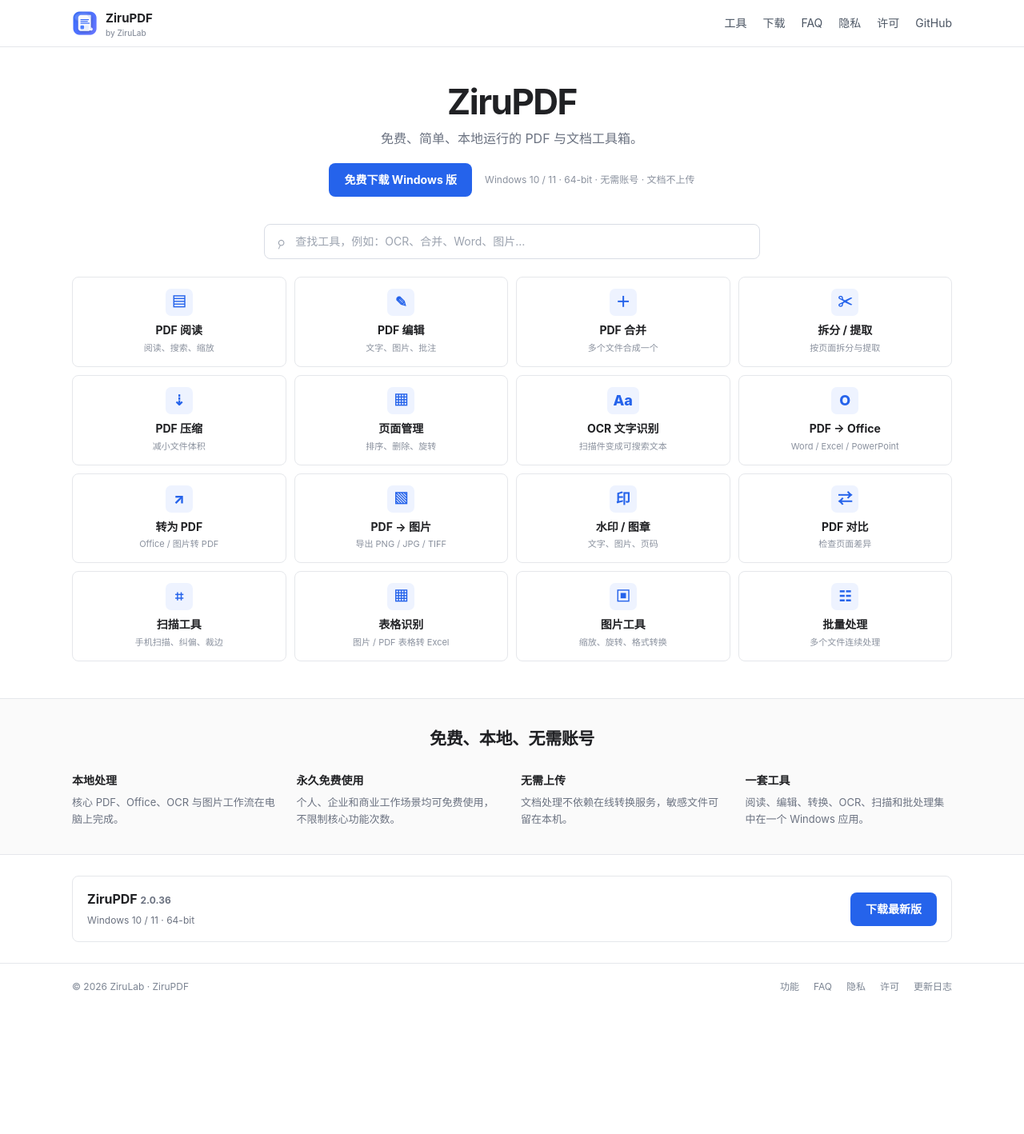
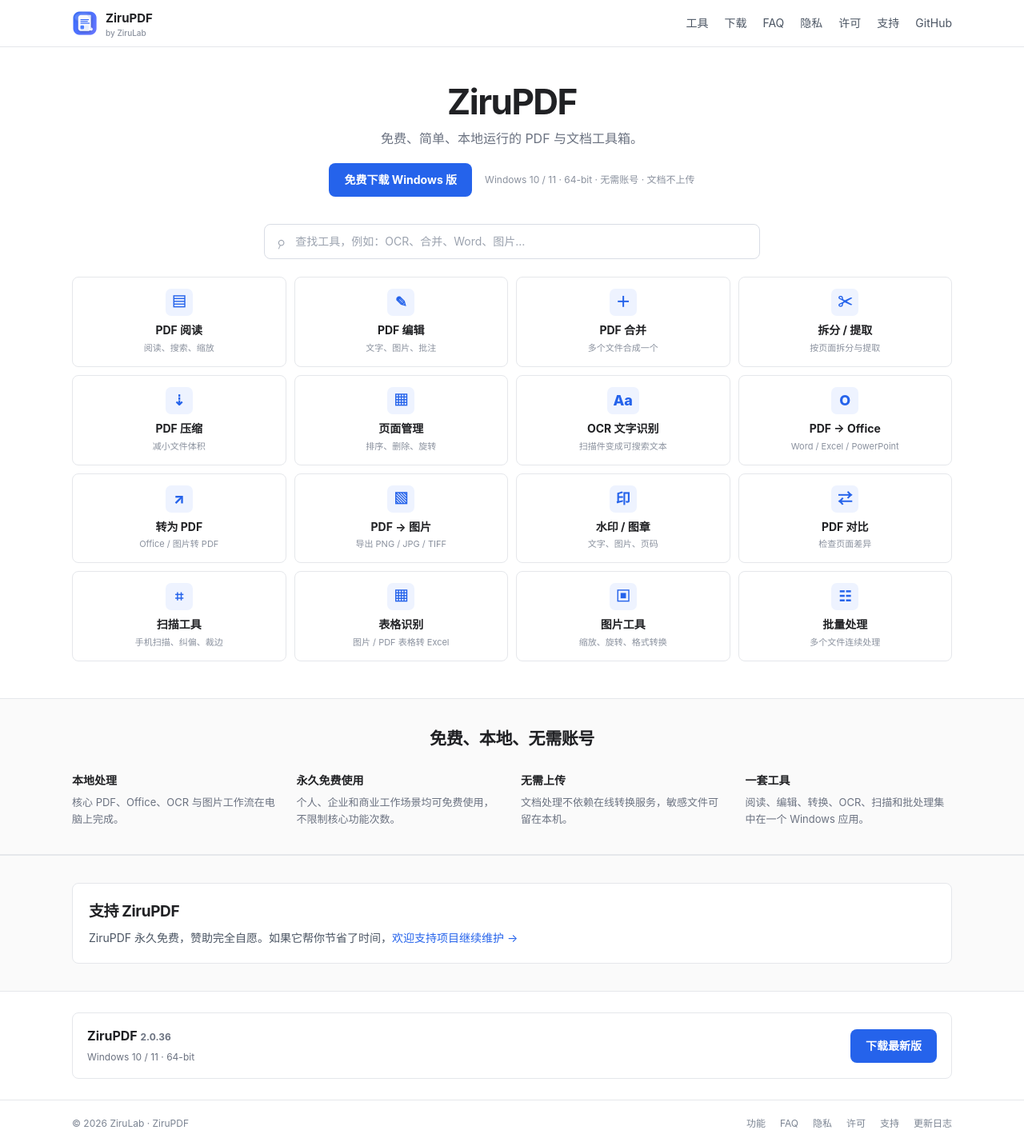
Before and after one commit to sugkp112/ZiruPDF, a plain HTML site: page index.html in a window 1280 px wide. Shown: the whole page at 80% size. Before the commit the page ends 1270 px from the top, so only its background shows below. Drawn offline with Linux system fonts and the light colour scheme.

Commit message:
ZiruPDF_Website_2.0.36_Sponsor

```diff
--- a/index.html
+++ b/index.html
@@ -1,5 +1,5 @@
 <!doctype html><html lang="zh-CN"><head><meta charset="utf-8"><meta name="viewport" content="width=device-width,initial-scale=1"><meta name="description" content="ZiruPDF：免费、本地处理的 Windows PDF 与文档工具箱。支持 PDF 阅读、编辑、页面管理、OCR、Office 转换、扫描与批处理。"><meta name="theme-color" content="#ffffff"><title>ZiruPDF — 免费本地 PDF 与文档工具箱</title><link rel="icon" href="assets/img/logo.png"><link rel="stylesheet" href="assets/css/site.css?v=2.0.36"></head><body>
-<nav class="nav"><div class="wrap nav-in"><a class="brand" href="./"><img src="assets/img/logo.png" alt="ZiruPDF"><div>ZiruPDF<small>by ZiruLab</small></div></a><button class="menu-toggle" data-menu-toggle>菜单</button><div class="nav-links" data-mobile-menu><a href="#tools">工具</a><a href="download.html">下载</a><a href="faq.html">FAQ</a><a href="privacy.html">隐私</a><a href="license.html">许可</a><a data-release-url href="#">GitHub</a></div></div></nav>
+<nav class="nav"><div class="wrap nav-in"><a class="brand" href="./"><img src="assets/img/logo.png" alt="ZiruPDF"><div>ZiruPDF<small>by ZiruLab</small></div></a><button class="menu-toggle" data-menu-toggle>菜单</button><div class="nav-links" data-mobile-menu><a href="#tools">工具</a><a href="download.html">下载</a><a href="faq.html">FAQ</a><a href="privacy.html">隐私</a><a href="license.html">许可</a><a href="sponsor.html">支持</a><a data-release-url href="#">GitHub</a></div></div></nav>
 <main>
 <section class="simple-hero"><div class="wrap"><h1>ZiruPDF</h1><p>免费、简单、本地运行的 PDF 与文档工具箱。</p><div class="hero-actions"><a class="btn primary" data-download-url href="#">免费下载 Windows 版</a><span>Windows 10 / 11 · 64-bit · 无需账号 · 文档不上传</span></div></div></section>
 <section class="tools-section" id="tools"><div class="wrap"><div class="tool-search"><span>⌕</span><input id="toolSearch" type="search" placeholder="查找工具，例如：OCR、合并、Word、图片…" aria-label="查找工具"></div><div class="tool-grid" id="toolGrid">
@@ -21,6 +21,6 @@
 <a class="tool-card" href="features.html" data-tool="批量 批处理 pdf ocr 转换"><div class="tool-icon">☷</div><strong>批量处理</strong><small>多个文件连续处理</small></a>
 </div><p class="no-results" id="noResults" hidden>没有找到匹配的工具。</p></div></section>
 <section class="info-section"><div class="wrap"><h2>免费、本地、无需账号</h2><div class="info-grid"><div><strong>本地处理</strong><p>核心 PDF、Office、OCR 与图片工作流在电脑上完成。</p></div><div><strong>永久免费使用</strong><p>个人、企业和商业工作场景均可免费使用，不限制核心功能次数。</p></div><div><strong>无需上传</strong><p>文档处理不依赖在线转换服务，敏感文件可留在本机。</p></div><div><strong>一套工具</strong><p>阅读、编辑、转换、OCR、扫描和批处理集中在一个 Windows 应用。</p></div></div></div></section>
-<section class="download-strip"><div class="wrap"><div><strong>ZiruPDF <span data-version></span></strong><span>Windows 10 / 11 · 64-bit</span></div><a class="btn primary" data-download-url href="#">下载最新版</a></div></section>
+<section class="info-section"><div class="wrap"><div class="content-card" style="margin:0"><h2 style="text-align:left;margin-bottom:8px">支持 ZiruPDF</h2><p style="margin:0">ZiruPDF 永久免费，赞助完全自愿。如果它帮你节省了时间，<a href="sponsor.html" style="color:#2563eb">欢迎支持项目继续维护 →</a></p></div></div></section><section class="download-strip"><div class="wrap"><div><strong>ZiruPDF <span data-version></span></strong><span>Windows 10 / 11 · 64-bit</span></div><a class="btn primary" data-download-url href="#">下载最新版</a></div></section>
 </main>
-<footer class="footer"><div class="wrap footer-in"><div>© <span data-year></span> ZiruLab · ZiruPDF</div><div class="footer-links"><a href="features.html">功能</a><a href="faq.html">FAQ</a><a href="privacy.html">隐私</a><a href="license.html">许可</a><a href="changelog.html">更新日志</a></div></div></footer><script src="assets/js/config.js?v=2.0.36"></script><script src="assets/js/site.js?v=2.0.36"></script></body></html>
+<footer class="footer"><div class="wrap footer-in"><div>© <span data-year></span> ZiruLab · ZiruPDF</div><div class="footer-links"><a href="features.html">功能</a><a href="faq.html">FAQ</a><a href="privacy.html">隐私</a><a href="license.html">许可</a><a href="sponsor.html">支持</a><a href="changelog.html">更新日志</a></div></div></footer><script src="assets/js/config.js?v=2.0.36"></script><script src="assets/js/site.js?v=2.0.36"></script></body></html>
```
Also changed, not shown: changelog.html (+1 -1 lines), download.html (+1 -1 lines), faq.html (+1 -1 lines), features.html (+1 -1 lines), license.html (+1 -1 lines), privacy.html (+1 -1 lines), sponsor.html (added, +1 -0 lines), 1 other file.
